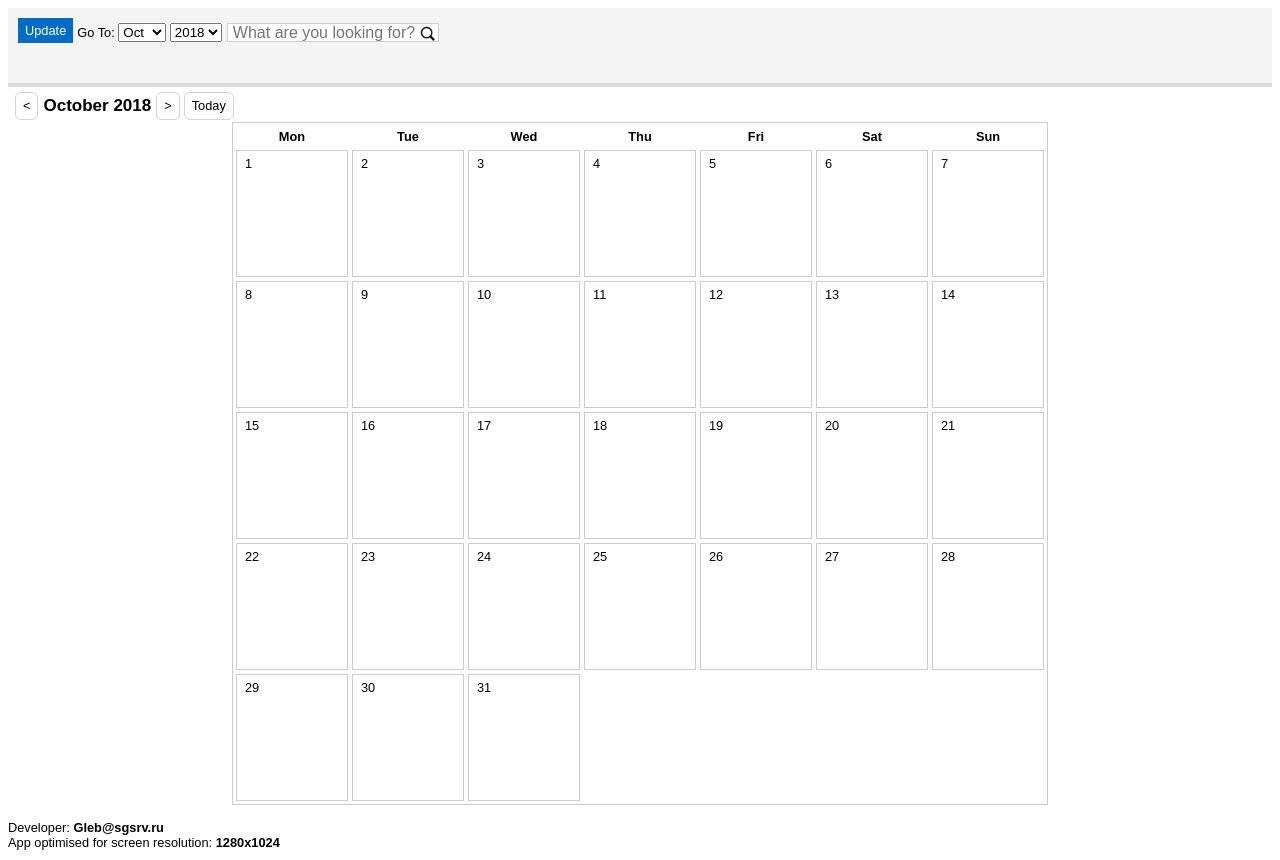
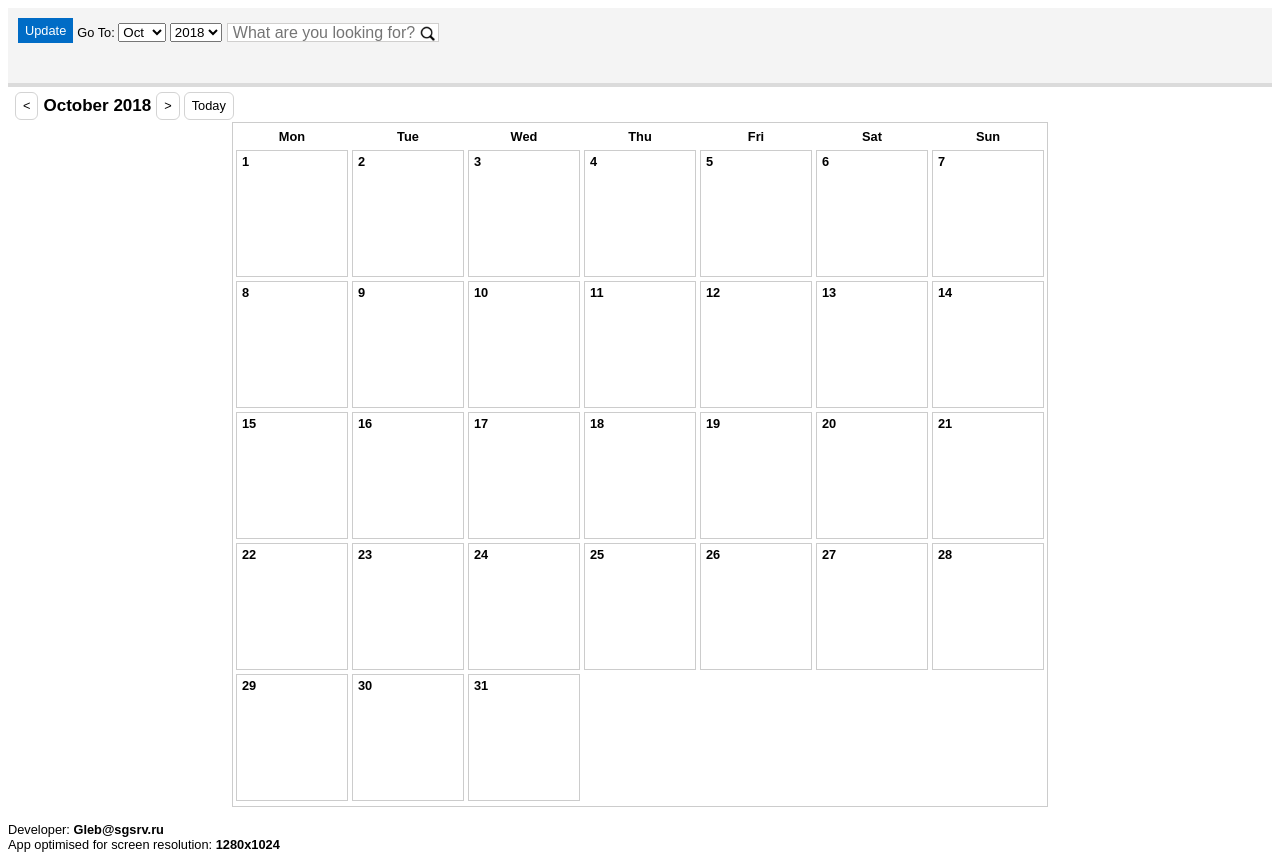
Before and after one commit to amf0154/calendar, a website: page index.html in a window 1280 px wide. Drawn offline with Linux system fonts and the light colour scheme.

Commit message:
done.
fixed other defects

```diff
--- a/index.js
+++ b/index.js
@@ -200,7 +200,7 @@ function showCalendar(month, year) {
    selectYear.value = year;
    selectMonth.value = month;
    let date = 1;
-   for(let i = 0; i < 5; i++) {
+   for(let i = 0; i < 6; i++) {
        let row = document.createElement("tr");
        for(let j = 1; j < 8; j++) {
           if(i === 0 && j < firstDay) {
@@ -260,8 +260,7 @@ function showCalendar(month, year) {
                   cell.classList.add("current_day");
              }
              elData.appendChild(cellText);
-           //  cell.appendChild(elData);
-           elNote.appendChild(elData);
+             elNote.appendChild(elData);
              cell.appendChild(elNote);
              row.appendChild(cell);
              date++;
--- a/main.css
+++ b/main.css
@@ -78,9 +78,10 @@ td > div {
 }
 
 .eldata {
+	font-weight: 600;
   position: absolute;
-  top: 5px;
-  left: 5px;
+  top: 3px;
+  left: 2px;
   padding: 0px 3px;
   color: black;
 }
```
